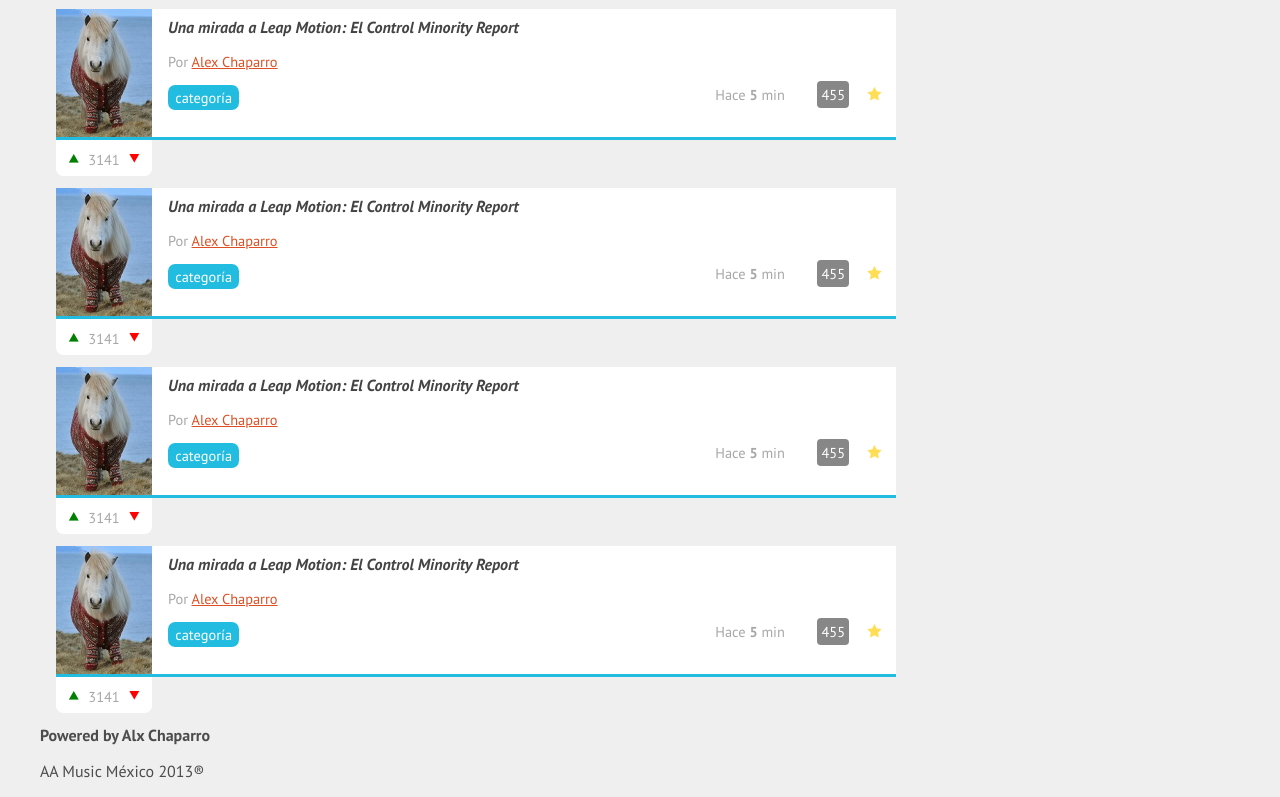
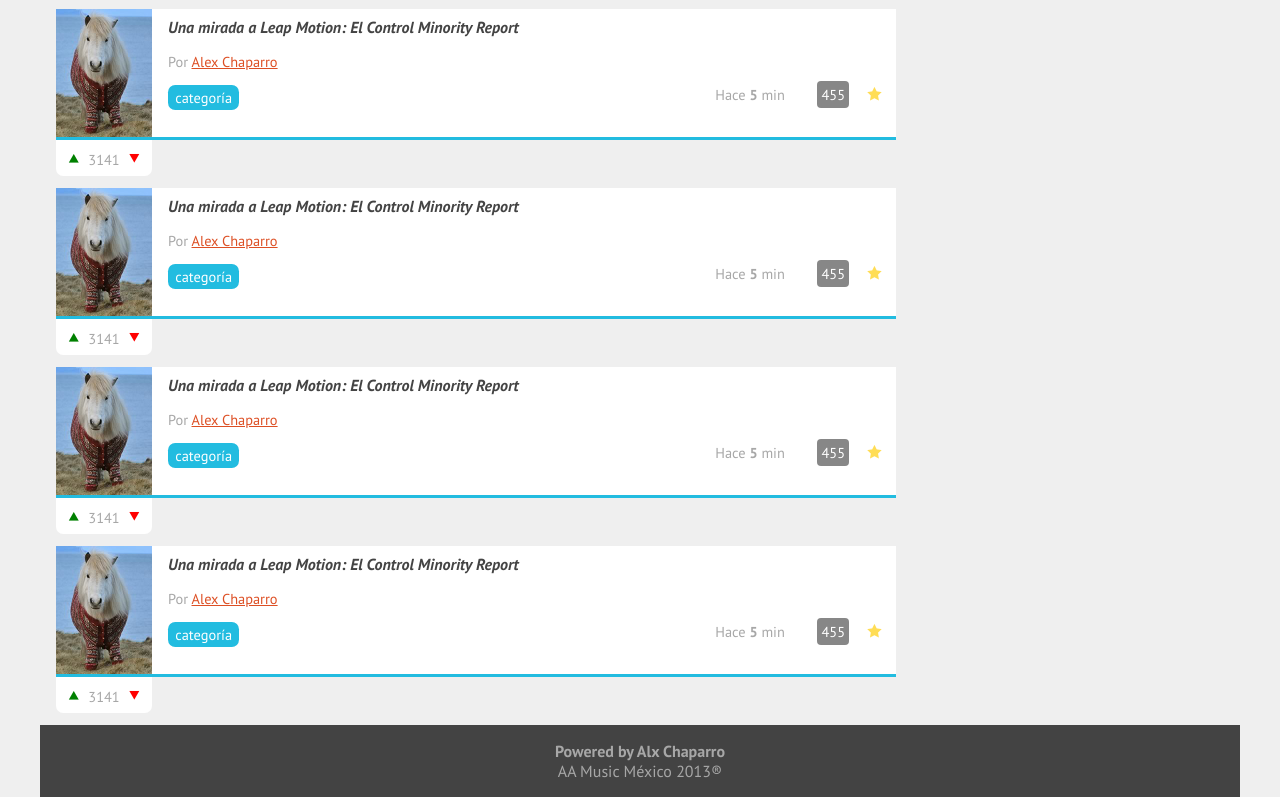
Before and after one commit to Alx1854/Puls3-America, a plain HTML site: page index.html in a window 1280 px wide. Shown: the part 498-1295 px from the top of the page. Drawn offline with Linux system fonts and the light colour scheme; files whose address does not match are found by name.

Commit message:
Footer y video

```diff
--- a/estilos.css
+++ b/estilos.css
@@ -23,6 +23,18 @@ body
 	font-family: "PT Sans", Arial;
 	font-size: 16px;
 	margin: 0 auto;
+}
+footer
+{
+	background: #434343;
+	color: #A7A7A7;
+	padding: 1em 0;
+	text-align: center;
+	width: 100%
+}
+footer p
+{
+	margin: 0;
 }
 header
 {
```
Also changed, not shown: index.html (+5 -0 lines).
